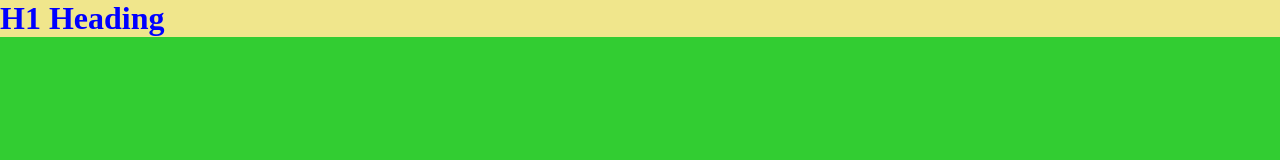
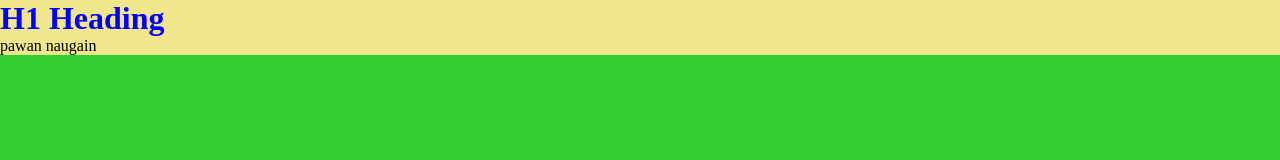
Before and after one commit to PawanOfficeal/gitignore2, a plain HTML site: page index.html in a window 1280 px wide. Drawn offline with Linux system fonts and the light colour scheme.

Commit message:
edit html file

```diff
--- a/index.html
+++ b/index.html
@@ -9,6 +9,7 @@
 <body>
     <main>
         <h1>H1 Heading</h1>
+        <p>pawan naugain</p>
     </main>
 </body>
 </html>
```
